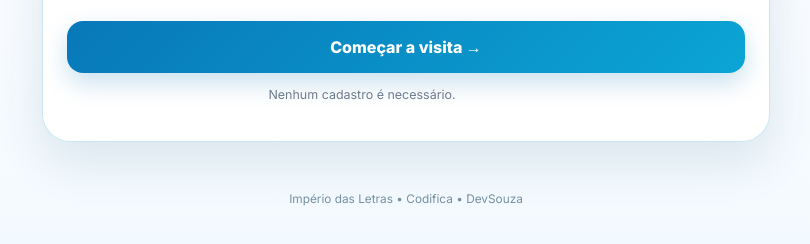
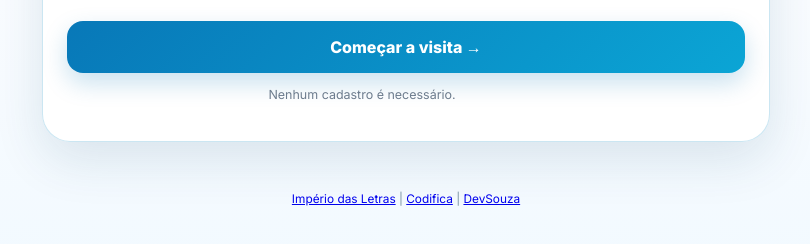
Before and after one commit to DevSouza208/Mostra-pedagogica-imperio, a plain HTML site: page index.html in a window 1280 px wide. Shown: the part 386-630 px from the top of the page, without its empty margins (234-1044 px from the left). Drawn offline with Linux system fonts and the light colour scheme.

Commit message:
chore: adiciona links institucionais no rodapé

```diff
--- a/index.html
+++ b/index.html
@@ -88,7 +88,7 @@
     </section>
   </main>
 
-  <footer>Império das Letras • Codifica • DevSouza</footer>
+  <footer><a href="https://www.escolaimperiodasletras.com.br/" target="_blank" rel="noopener noreferrer">Império das Letras</a> | <a href="https://codificaedu.com.br/" target="_blank" rel="noopener noreferrer">Codifica</a> | <a href="https://github.com/DevSouza208" target="_blank" rel="noopener noreferrer">DevSouza</a></footer>
   <script src="./config.js"></script>
   <script type="module" src="./app.js"></script>
 </body>
```
